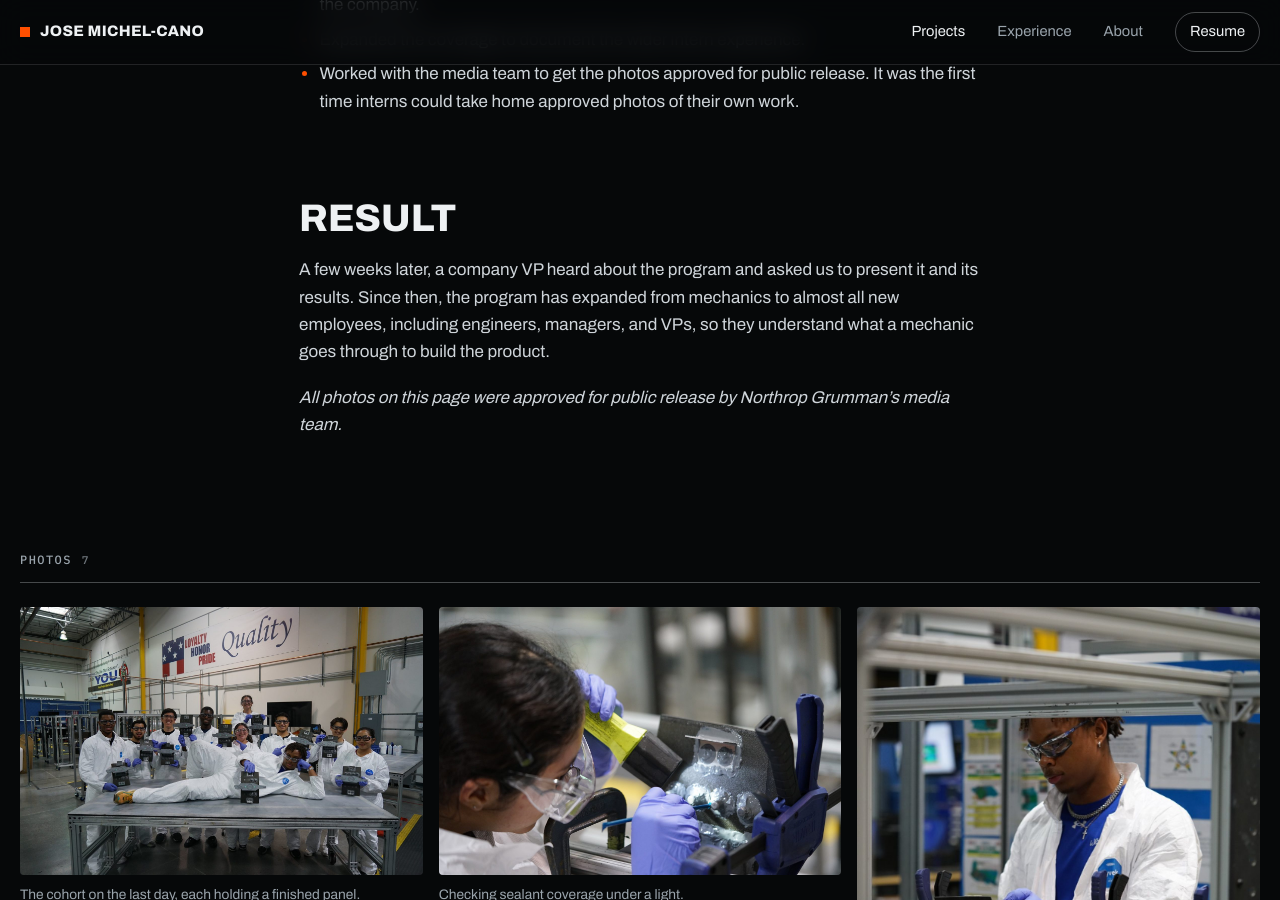
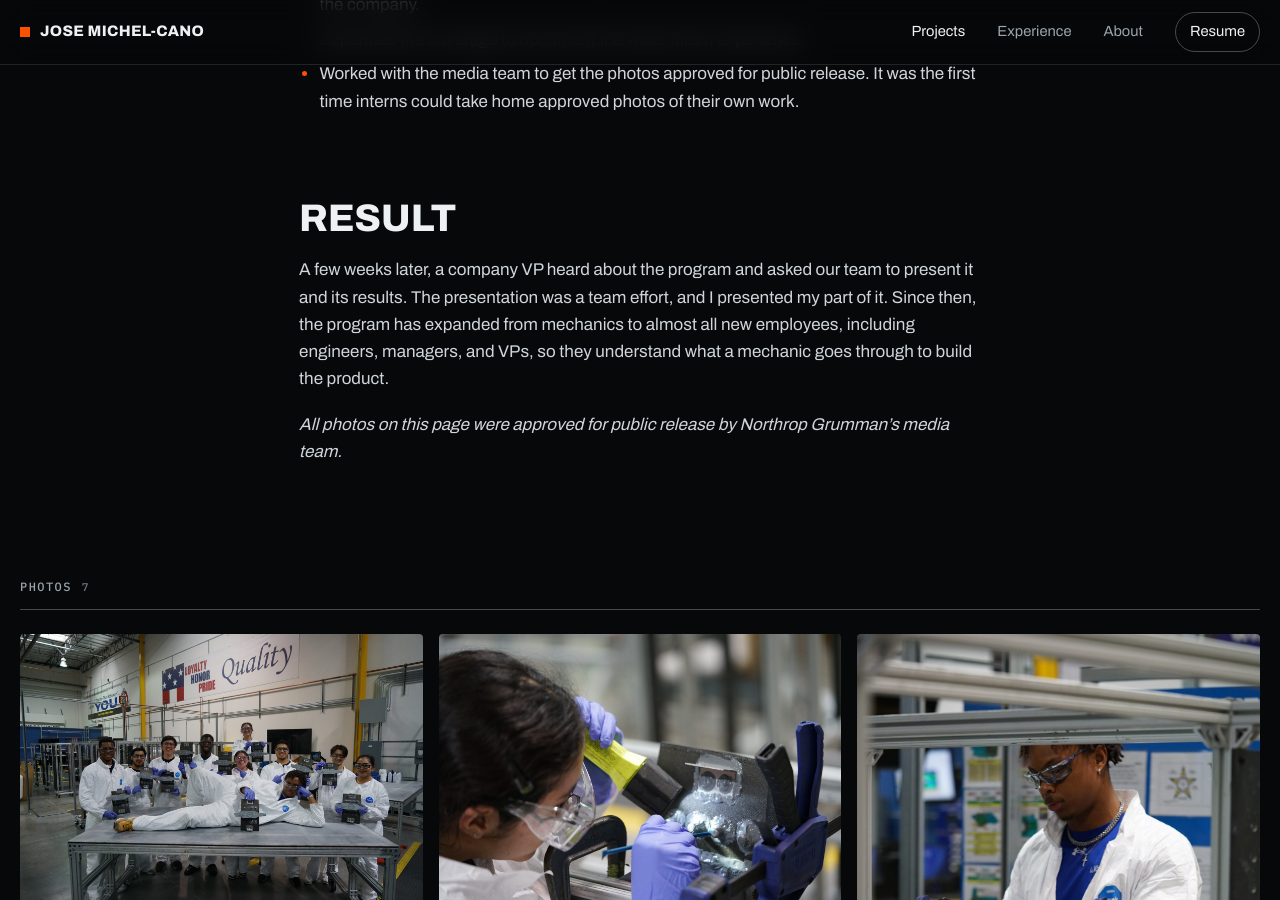
Before and after one commit to jmichelcano/jmichelcano.github.io, a Jekyll site: the page built from _projects/ng-astar-academy.md, in a window 1280 px wide and 900 px high, scrolled down 1892 px. Built offline with Jekyll 4.4.1, drawn with Linux system fonts in a browser that asks for light colours; some of the changed text lies outside the part shown.

Commit message:
ASTAR: credit the presentation as a team effort
Co-Authored-By: Claude Opus 5.5 <noreply@anthropic.com>
Claude-Session: https://claude.ai/code/session_01WACZZMW19NHfxAN4dgkvYk

```diff
--- a/_projects/ng-astar-academy.md
+++ b/_projects/ng-astar-academy.md
@@ -35,7 +35,7 @@ gallery:
   - file: 07-panels-in-fixture.jpg
     caption: Panels clamped in the fixture rack while the sealant cures.
   - file: 00-jose-presenting.jpg
-    caption: Presenting the program and its results to leadership.
+    caption: My part of our team's presentation of the program and its results to leadership.
 ---
 
 ## The program
@@ -53,6 +53,6 @@ I joined as a trainee and built my own panel. The program had a photographer ass
 
 ## Result
 
-A few weeks later, a company VP heard about the program and asked us to present it and its results. Since then, the program has expanded from mechanics to almost all new employees, including engineers, managers, and VPs, so they understand what a mechanic goes through to build the product.
+A few weeks later, a company VP heard about the program and asked our team to present it and its results. The presentation was a team effort, and I presented my part of it. Since then, the program has expanded from mechanics to almost all new employees, including engineers, managers, and VPs, so they understand what a mechanic goes through to build the product.
 
 *All photos on this page were approved for public release by Northrop Grumman's media team.*
```
